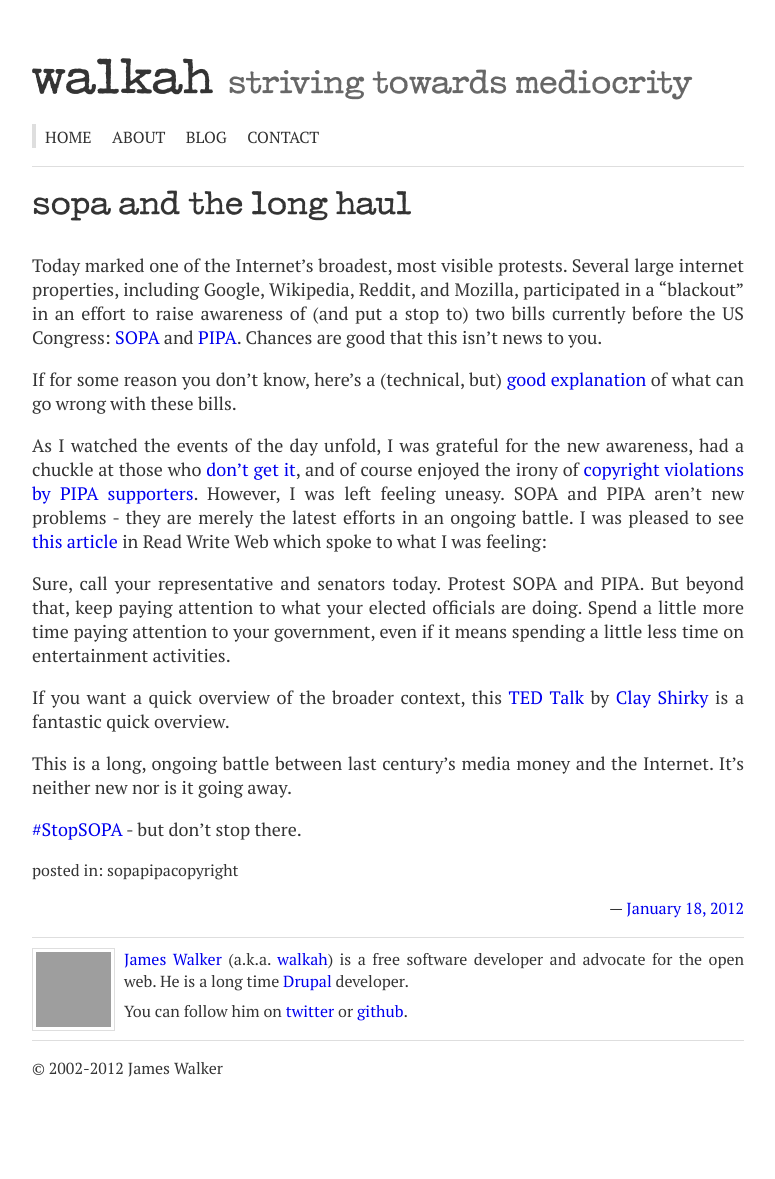
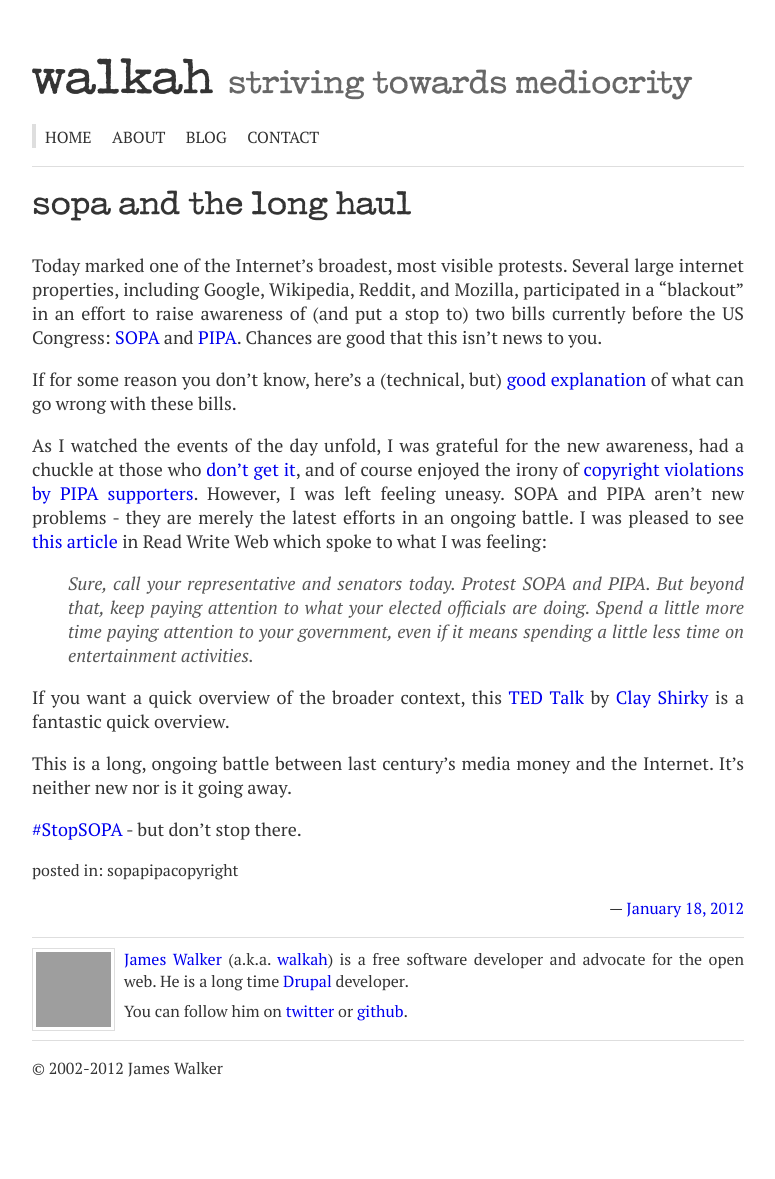
Before and after one commit to walkah/walkah.net, a Jekyll site: the page built from _posts/2012-01-18-sopa-and-the-long-haul.md, in a window 1280 px wide. Shown: the whole page, without its empty margins (252-1027 px from the left). Built offline with Jekyll 4.4.1, drawn with Linux system fonts in a browser that asks for light colours; Markdown is read by kramdown in place of the engine named in the settings; grey boxes are pictures that could not be loaded.

Commit message:
some styling for blockquotes

```diff
--- a/stylesheets/screen.css
+++ b/stylesheets/screen.css
@@ -147,6 +147,12 @@
     float: left;
 }
 
+blockquote {
+    margin-left: 2em;
+    color: #565656;
+    font-style: italic;
+}
+
 footer {
     margin: 1em 0;
     font-size: 16px;
```
